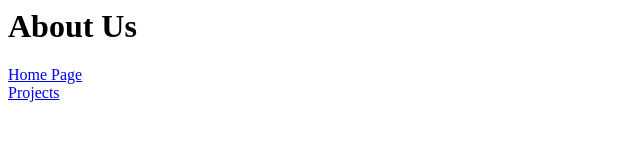
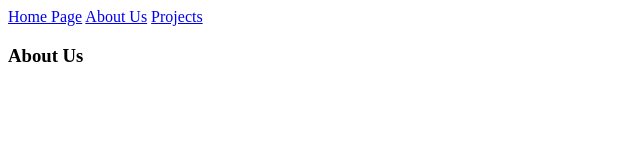
Before and after one commit to vijiamar/mccfrontend2018, a plain HTML site: page class3/about.html in a window 1280 px wide. Shown: the whole page, without its empty margins (0-640 px from the left). Drawn offline with Linux system fonts and the light colour scheme.

Commit message:
second commit

```diff
--- a/class3/about.html
+++ b/class3/about.html
@@ -5,9 +5,12 @@
     </head>
 
     <body>
-    <h1>About Us</h1>
-    <a href="index.html"> Home Page</a> <br>
-    <a href="projects.html"> Projects </a>
+
+    <a href="index.html"> Home Page</a>
+    <a href="about.html"> About Us</a>
+    <a href="projects.html"> Projects </a> <br>
+
+    <h3>About Us</h3>
     </body>
 
 </html>
```
Also changed, not shown: class3/index.html (+6 -3 lines), class3/projects.html (+6 -3 lines).
